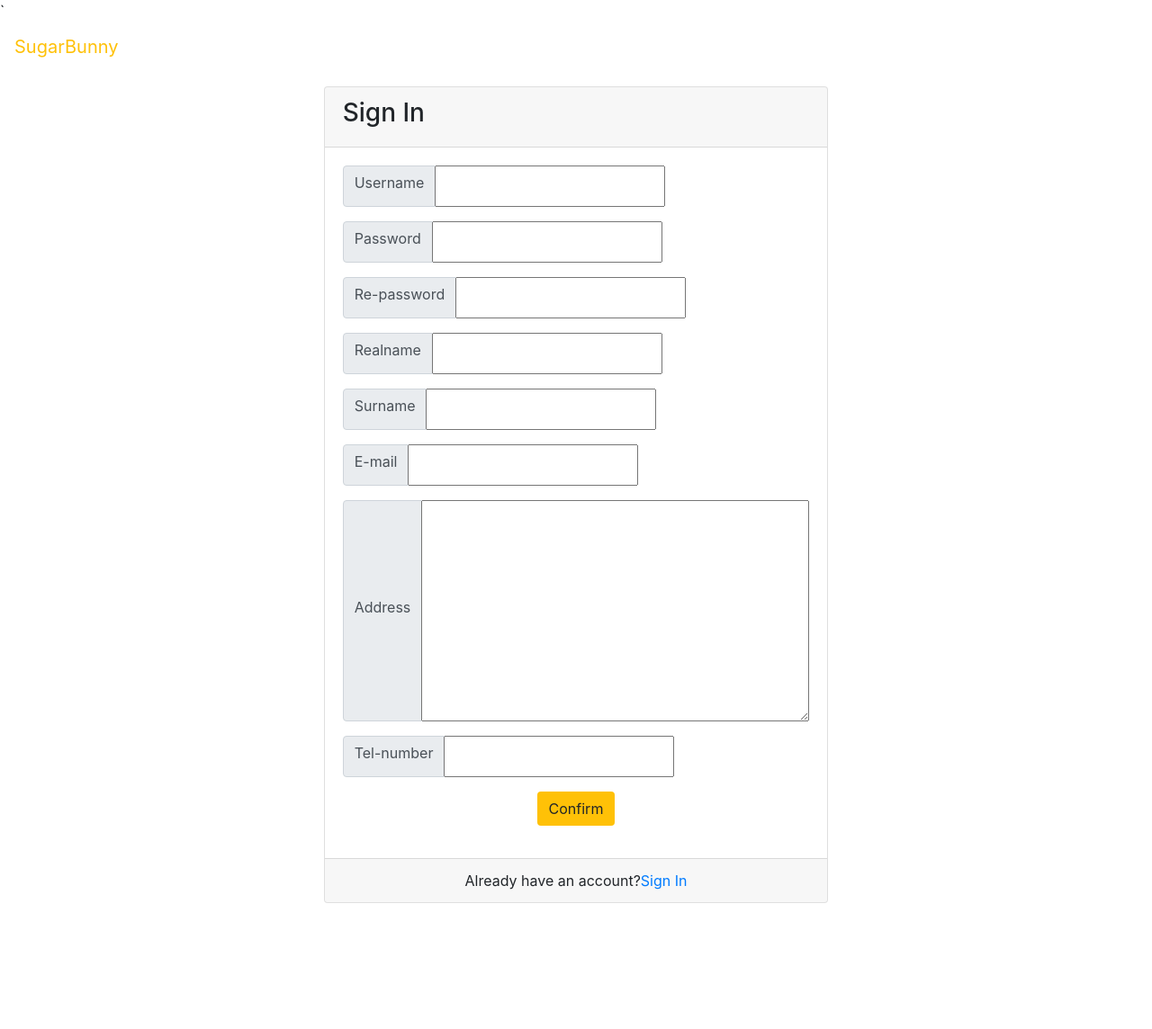
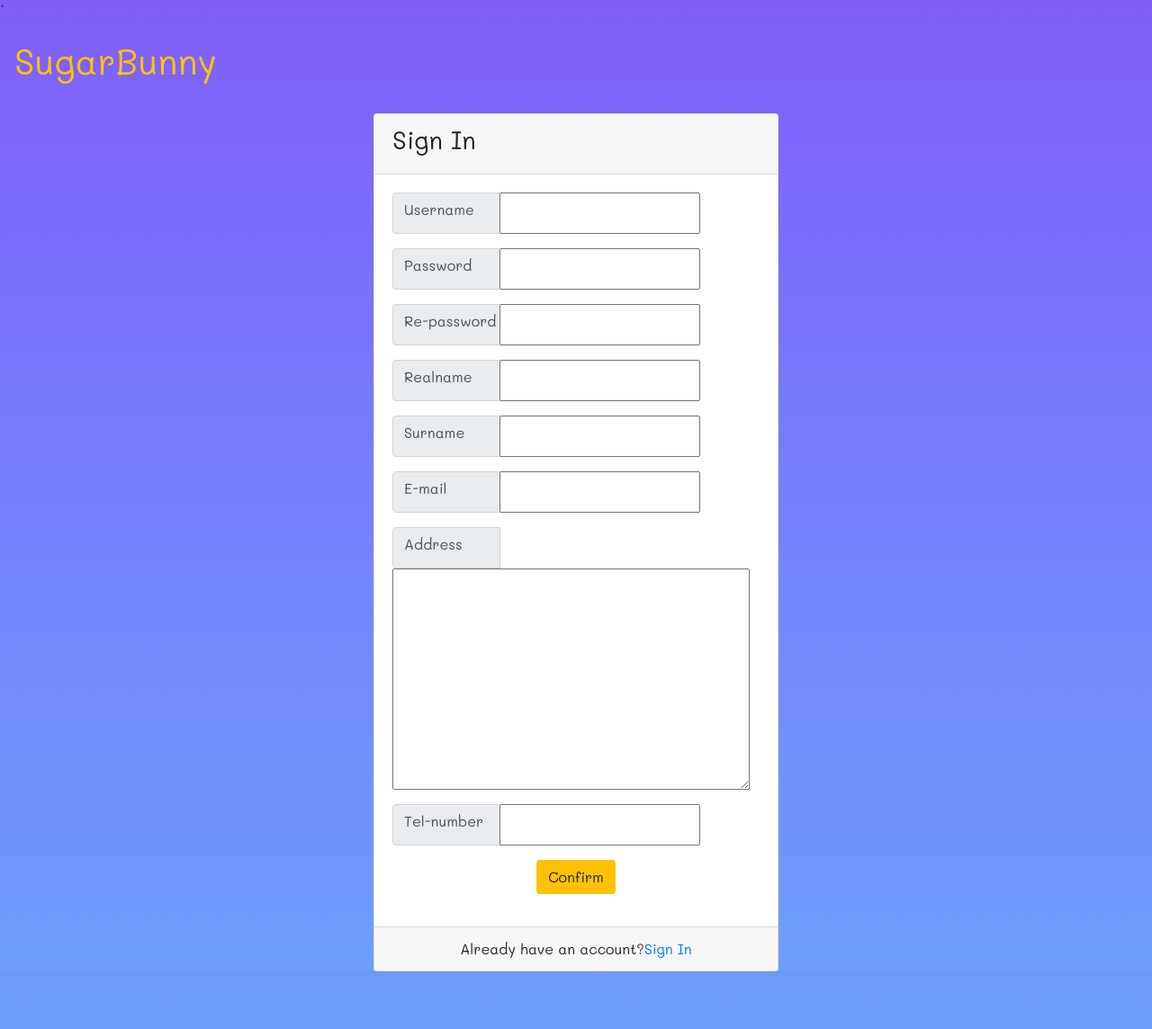
Before and after one commit to somjukss/projectDistributor, a Django app: page /register/ in a window 1280 px wide. Shown: the whole page at 90% size. Before the commit the page ends 1004 px from the top, so only its background shows below. Run offline with Django 3.2, Linux system fonts and the light colour scheme; some libraries are stand-ins or nearby versions.

Commit message:
Add files via upload

```diff
--- a/static/css/login-style.css
+++ b/static/css/login-style.css
@@ -1,9 +1,8 @@
 @import url('https://fonts.googleapis.com/css?family=Mali');
 
-body {
+html, body {
     background-image: linear-gradient(to bottom, rgb(108, 158, 250), rgb(128, 94, 250));
     background-repeat: no-repeat;
-    height: 100%;
 }
 
 .pt-3 {
--- /dev/null
+++ b/static/css/register-style.css
@@ -0,0 +1,22 @@
+html, body {
+    background-image: linear-gradient(to bottom, rgb(128, 94, 250), rgb(108, 158, 250));
+    background-repeat: no-repeat;
+}
+
+.navbar-brand{
+    font-family: 'Mali', cursive;
+    font-size: 40px;
+}
+
+.input-group-text{
+    width: 120px;
+}
+
+.card{
+    width: 450px;
+    font-family: 'Mali', cursive;
+}
+
+form{
+    margin-bottom: 5%;
+}
```
